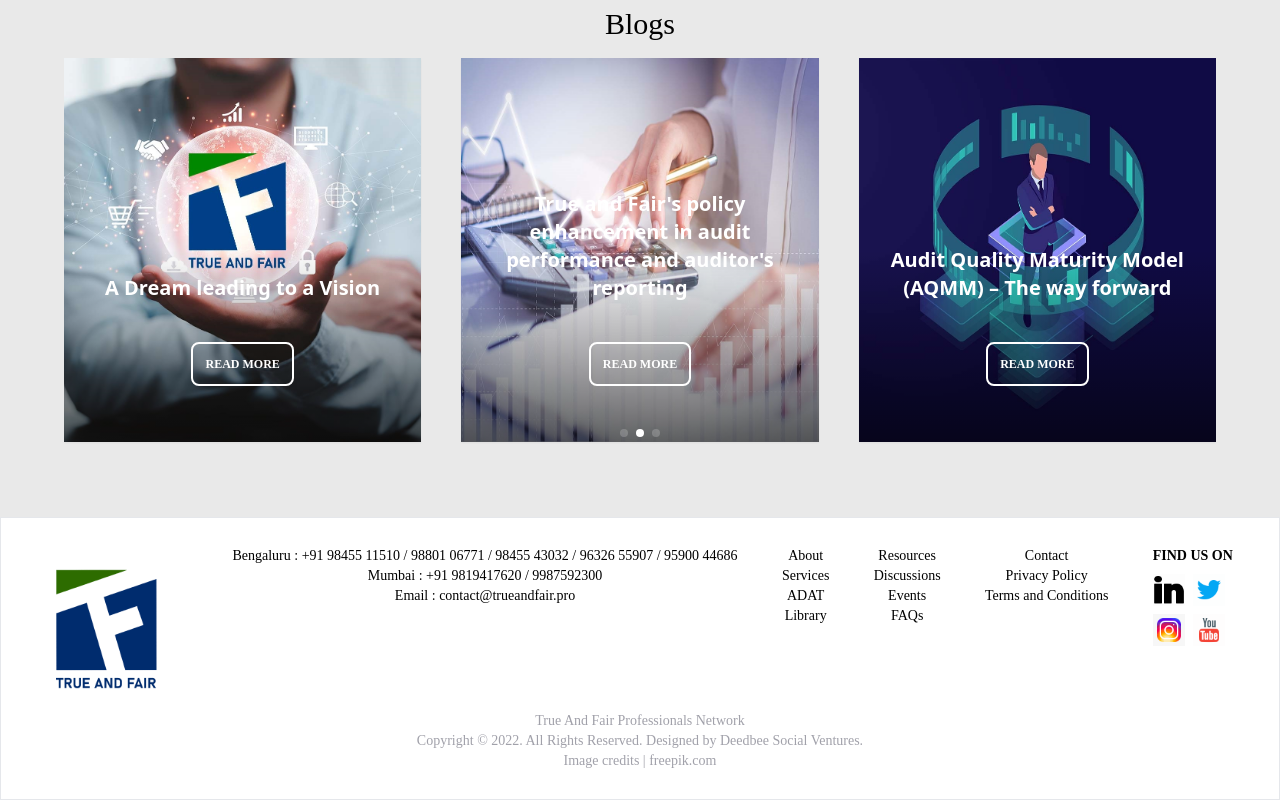
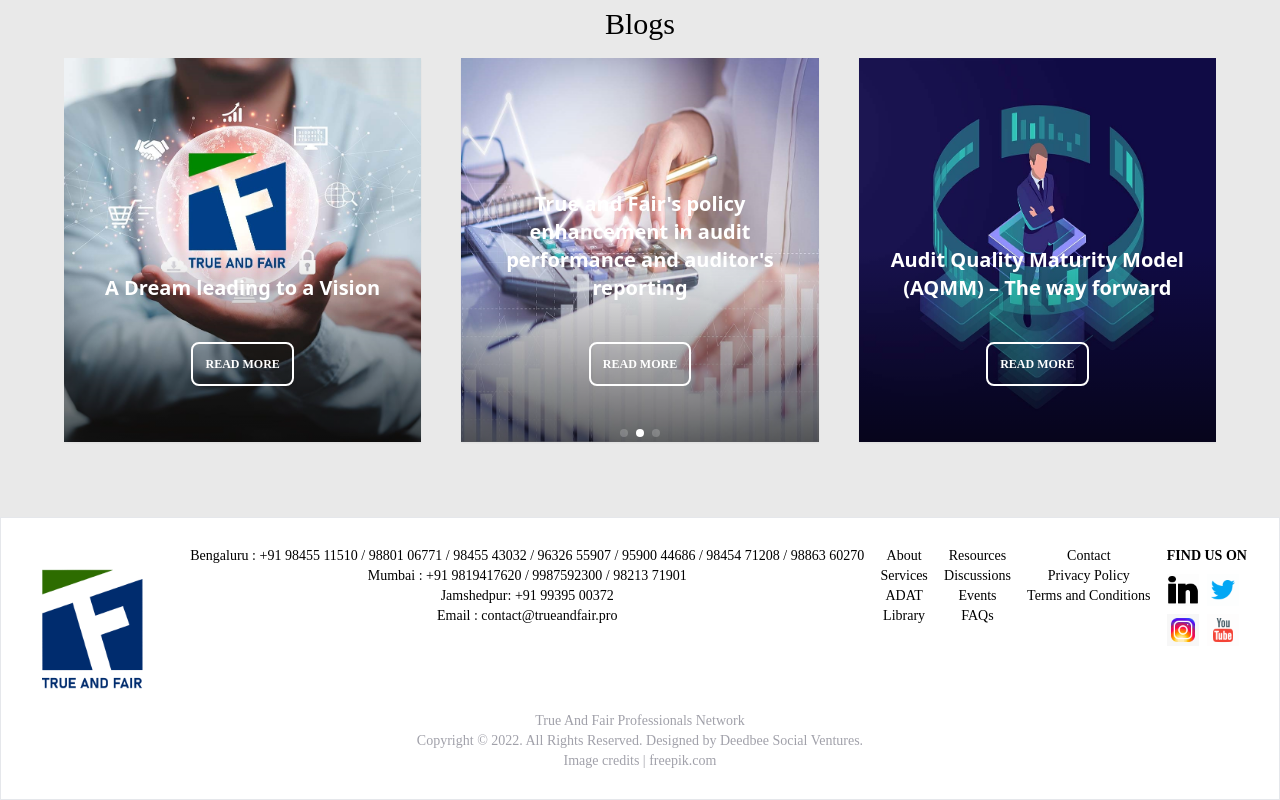
Before and after one commit to TRUENFAIR/trueandfair, a Next.js app: page / in a window 1280 px wide. Shown: the part 3450-4250 px from the top of the page. Built offline with nearby package versions, Linux system fonts and the light colour scheme.

Commit message:
added new footer number

```diff
--- a/components/layout.js
+++ b/components/layout.js
@@ -310,9 +310,10 @@ export default function Layout({ children }) {
 
             <p>
               Bengaluru : +91 98455 11510 / 98801 06771 / 98455 43032 / 96326
-              55907 / 95900 44686
+              55907 / 95900 44686 / 98454 71208 / 98863 60270
             </p>
-            <p>Mumbai : +91 9819417620 / 9987592300</p>
+            <p>Mumbai : +91 9819417620 / 9987592300 / 98213 71901</p>
+            <p>Jamshedpur: +91 99395 00372</p>
             <p className="">Email : contact@trueandfair.pro</p>
             {/* <p>+91 98801 06771</p>
             <p>+91 98455 43032</p>
```
